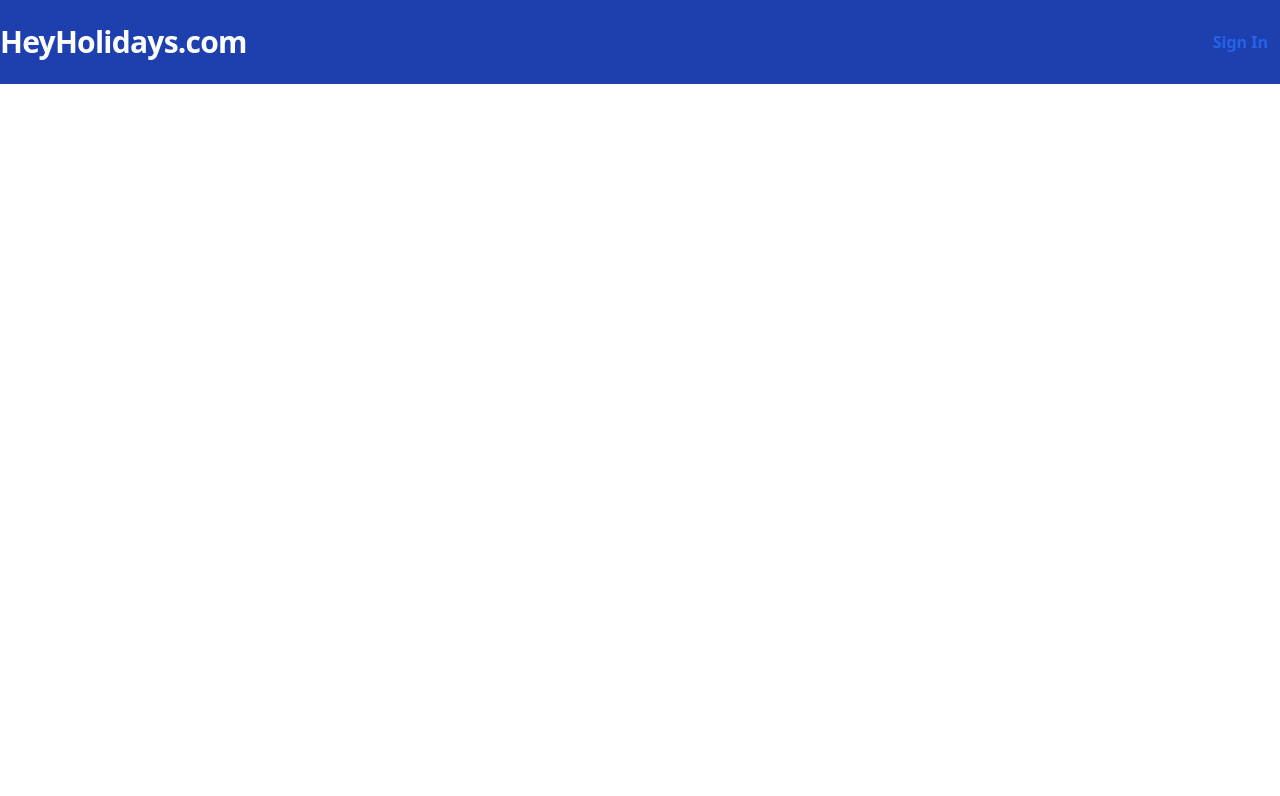
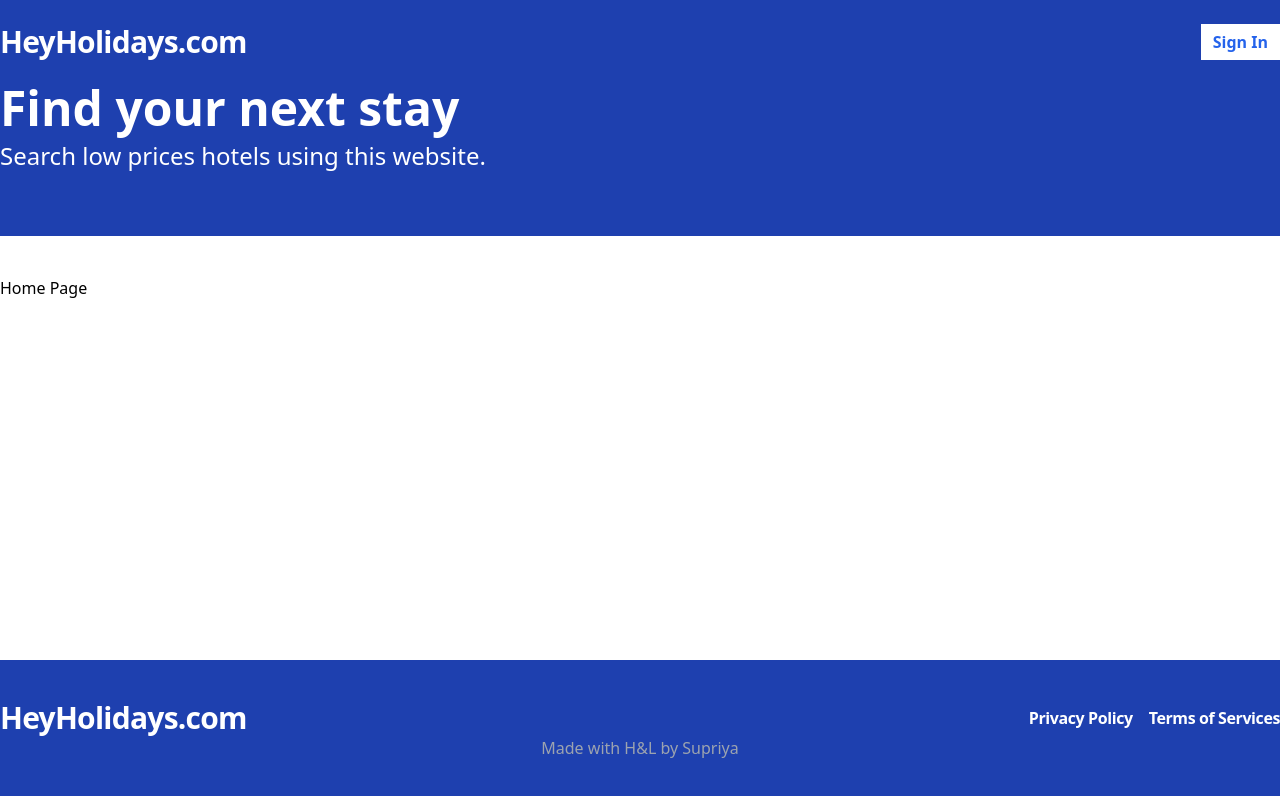
Before and after one commit to supriyasingh711/Hotel_Booking_App, a React (Vite) app in the folder frontend/: page / in a window 1280 px wide. Shown: the top 796 px of the page. Built offline with nearby package versions, Linux system fonts and the light colour scheme.

Commit message:
Layout page created

```diff
--- a/frontend/src/App.tsx
+++ b/frontend/src/App.tsx
@@ -4,7 +4,6 @@
   Routes,
   Navigate
 } from "react-router-dom";
-
 import Layout from "./layouts/Layout";
 
 function App() {
@@ -12,7 +11,9 @@
   return (
       <Router>
         <Routes>
-          <Route path="/" element={<Layout/>}/>
+          <Route path="/" element={<Layout>
+            <p>Home Page</p>
+          </Layout>}/>
           <Route path="/search" element={<>Search Page</>}/>
           <Route path="*" element={<Navigate to="/"/>}/>
         </Routes>
--- /dev/null
+++ b/frontend/src/components/Footer.tsx
@@ -0,0 +1,19 @@
+const Footer=()=>{
+    return(
+        <div className="bg-blue-800 py-10 flex flex-col items-center">
+                <div className="container mx-auto flex justify-between items-center">
+                    <span className="text-3xl text-white font-bold tracking-tight">
+                        HeyHolidays.com
+                    </span>
+                    <span className="text-white font-bold tracking-tight flex gap-4">
+                        <p className="cursor-pointer">Privacy Policy</p>
+                        <p className="cursor-pointer">Terms of Services</p>
+                    </span>
+
+                </div>
+                <h3 className="text-gray-400 ">Made with H&L by Supriya</h3>
+
+        </div>
+    )
+}
+export default Footer;
--- a/frontend/src/components/Header.tsx
+++ b/frontend/src/components/Header.tsx
@@ -8,7 +8,8 @@
                         <Link to="/">HeyHolidays.com</Link>
                     </span>
                     <span className="flex space-x-2">
-                            <Link to="/sign-in" className="flex items-center text-blue-600 px-3 font-bold hover:bg-gray-100">Sign In</Link>
+                            <Link to="/sign-in"
+                            className="flex bg-white items-center text-blue-600 px-3 font-bold hover:bg-gray-100">Sign In</Link>
                     </span>
             </div>
 
--- /dev/null
+++ b/frontend/src/components/Hero.tsx
@@ -0,0 +1,14 @@
+const Hero=()=>{
+    return(
+        <div className="bg-blue-800 pb-16">
+            <div className="container mx-auto flex flex-col gap-2" >
+                <h1 className="text-5xl text-white font-bold">
+                    Find your next stay
+                </h1>
+                <p className="text-2xl text-white">
+                    Search low prices hotels using this website.</p>
+            </div>
+        </div>
+    )
+}
+export default Hero;
--- a/frontend/src/layouts/Layout.tsx
+++ b/frontend/src/layouts/Layout.tsx
@@ -1,9 +1,20 @@
+import Footer from "../components/Footer";
 import Header from "../components/Header"
+import Hero from "../components/Hero";
 
-const Layout=()=>{
+interface Props{
+    children:React.ReactNode;
+}
+
+const Layout=({children}:Props)=>{
     return (
         <div className="flex flex-col min-h-screen">
             <Header/>
+            <Hero/>
+            <div className="container mx-auto py-10 flex-1">
+                {children}
+            </div>
+            <Footer/>
         </div>
     )
 }
--- a/frontend/tailwind.config.js
+++ b/frontend/tailwind.config.js
@@ -3,6 +3,9 @@
   content: ["./index.html","./src/**/*.{js,ts,jsx,tsx}"],
   theme: {
     extend: {},
+    conatiner:{
+      padding:"10rem",
+    }
   },
   plugins: [],
 }
```
Also changed, not shown: 1 other file (tests, documents, lock files or other folders).
